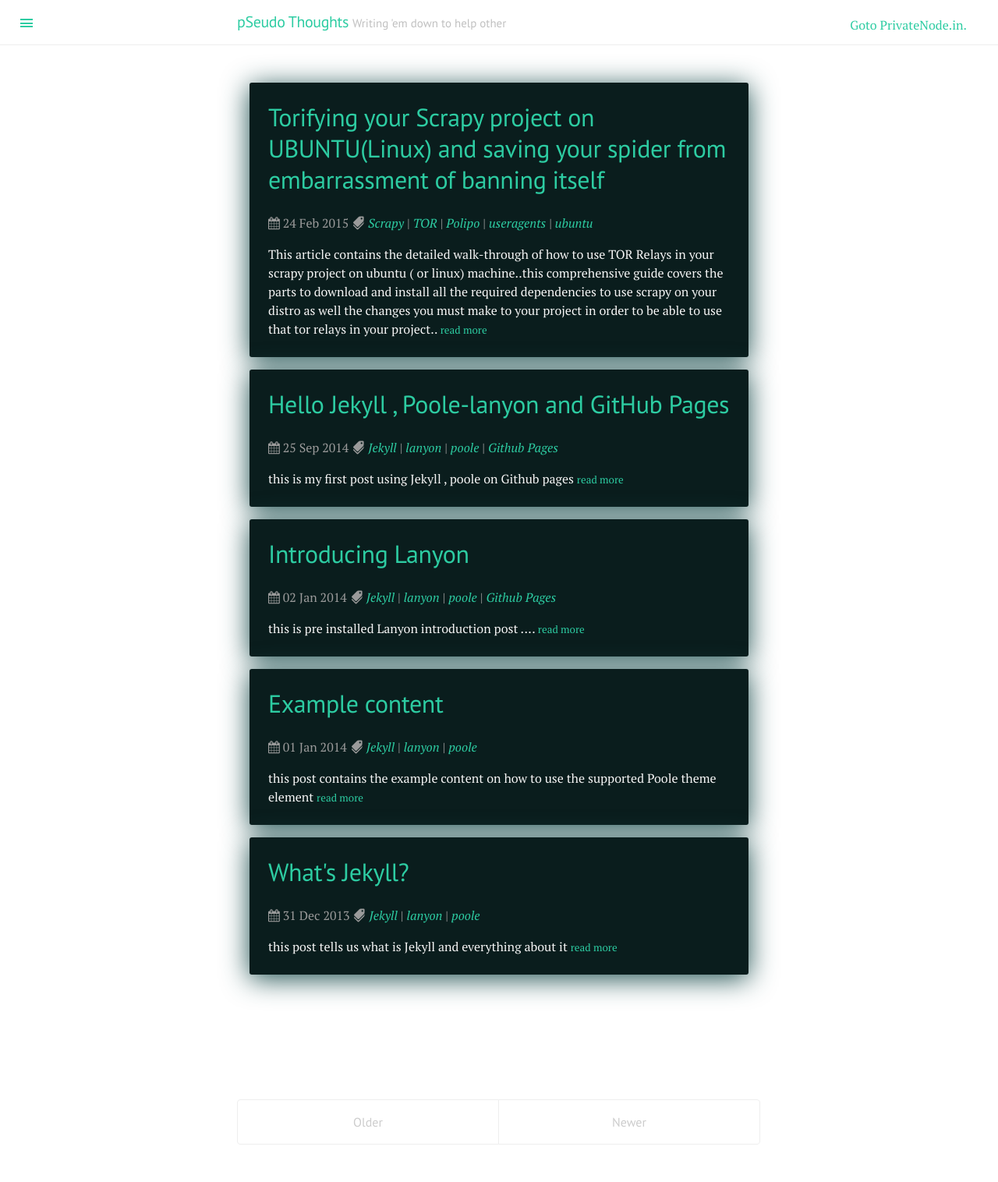
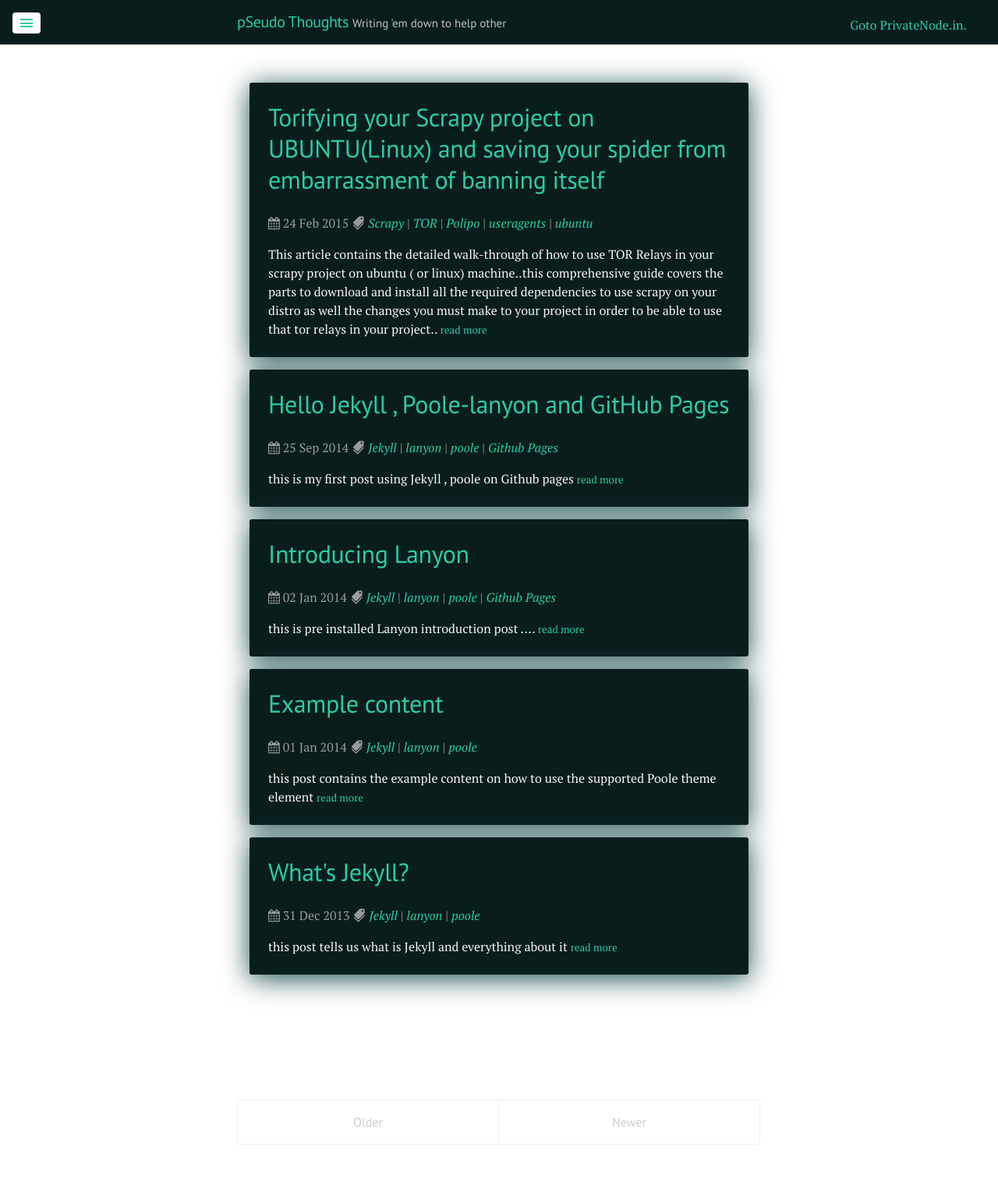
Before and after one commit to DharmeshPandav/dharmeshpandav.github.io, a Jekyll site: the page built from index.html, in a window 1280 px wide. Shown: the whole page at 78% size. Built offline with Jekyll 4.4.1, drawn with Linux system fonts in a browser that asks for light colours; nearby versions of some CDN libraries; Markdown is read by kramdown in place of the engine named in the settings; the list of posts is cut into pages by our own code.

Commit message:
Formatting  landing page

```diff
--- a/public/css/lanyon.css
+++ b/public/css/lanyon.css
@@ -570,7 +570,8 @@ a.pagination-item:hover {
 
 .theme-base-02 .sidebar,
 .theme-base-02 .sidebar-toggle:active,
-.theme-base-02 #sidebar-checkbox:checked ~ .sidebar-toggle {
+.theme-base-02 #sidebar-checkbox:checked ~ .sidebar-toggle ,
+.theme-base-02 .masthead{
     background-color: #0A1D1D;
 }
 .theme-base-02 .container a,
```
